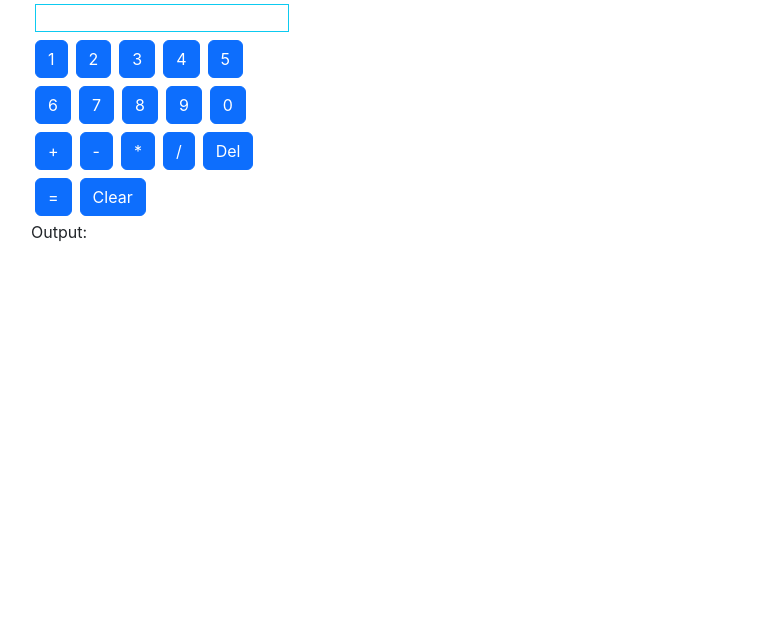
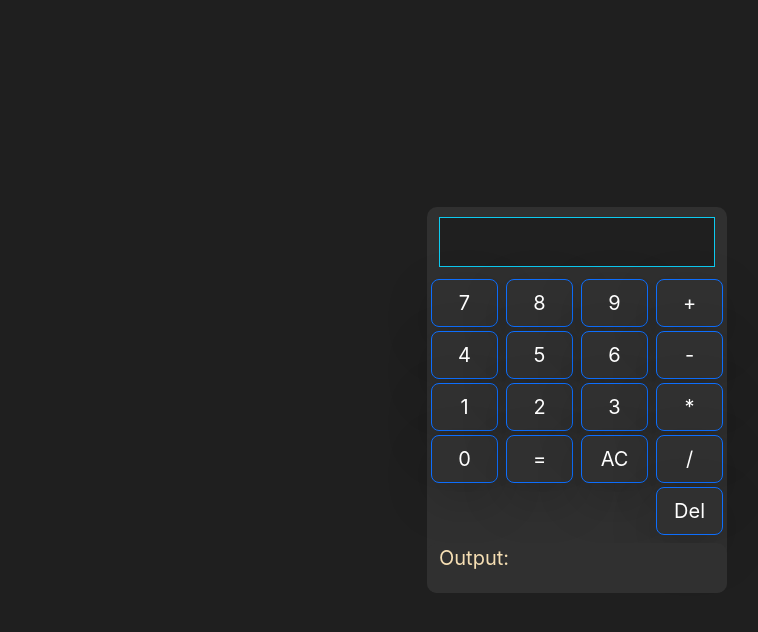
Before and after one commit to yasirarafath96/Applications, a React (Create React App) app: page / in a window 1280 px wide. Shown: the top 632 px of the page, without its empty margins (63-821 px from the left). Built offline with nearby package versions, Linux system fonts and the light colour scheme.

Commit message:
first commit

```diff
--- a/package.json
+++ b/package.json
@@ -9,6 +9,7 @@
     "react": "^18.3.1",
     "react-dom": "^18.3.1",
     "react-scripts": "5.0.1",
+    "sass": "^1.77.4",
     "web-vitals": "^2.1.4"
   },
   "scripts": {
--- a/public/index.html
+++ b/public/index.html
@@ -25,7 +25,7 @@
       Learn how to configure a non-root public URL by running `npm run build`.
     -->
     <link href="https://cdn.jsdelivr.net/npm/bootstrap@5.3.3/dist/css/bootstrap.min.css" rel="stylesheet" integrity="sha384-QWTKZyjpPEjISv5WaRU9OFeRpok6YctnYmDr5pNlyT2bRjXh0JMhjY6hW+ALEwIH" crossorigin="anonymous">
-    <title>React App</title>
+    <title>Calculator</title>
   </head>
   <body>
     <noscript>You need to enable JavaScript to run this app.</noscript>
--- /dev/null
+++ b/src/Calculator2/Calci.css
@@ -0,0 +1,28 @@
+.calculator-out {
+  background-color: #1f1f1f;
+}
+.calculator-in {
+  background-color: #303030;
+  border-radius: 10px;
+  width: 300px;
+}
+.button {
+  background-color: #303030;
+}
+.input {
+  height: 50px;
+  background-color: #1f1f1f;
+  margin-top: 10px;
+  color: wheat;
+  font-size: 20px;
+}
+.output {
+  height: 50px;
+  background-color: #303030;
+  margin-top: 10px 0px 20px 0px;
+  padding-bottom: 20px;
+  color: wheat;
+  font-size: 20px;
+
+  border-radius: 10px;
+}
--- a/src/Calculator2/Calculator2.js
+++ b/src/Calculator2/Calculator2.js
@@ -1,4 +1,5 @@
 import React, { useState } from "react";
+import "../Calculator2/Calci.css";
 
 const Calculator2 = () => {
   const [currentOp, setCurrentOp] = useState("");
@@ -52,35 +53,123 @@ const Calculator2 = () => {
     setOutput("");
   };
 
-  // array of button val n operators
-  const digits1 = ["1", "2", "3", "4", "5"];
-  const digits2 = ["6", "7", "8", "9", "0"];
+  const digits1 = ["7", "4", "1", "0"];
+  const digits2 = ["8", "5", "2"];
+  const digits3 = ["9", "6", "3"];
   const operators = ["+", "-", "*", "/"];
 
   return (
-    <div className="container d-flex align-center justify-center">
-      <div className="container ">
-        <div>
+    <div className="d-flex justify-content-center align-items-center vh-100 calculator-out">
+      <div className="container-md calculator-in">
+        <div className="row">
+          <div className="col-12">
+            <div className="row">
+              <div className="col-12">
                 <input
                   type="text"
                   value={`${currentInput} `}
-            className="border border-info m-1 "
+                  className="border border-info mb-2 w-100 input"
                   readOnly
                 />
               </div>
-        <div>
-          <div className="">
+            </div>
+            <div className="row">
+              <div className="col-3 p-1">
                 {digits1.map((digit) => (
                   <input
                     key={digit}
                     type="button"
                     value={digit}
                     onClick={() => addInput(digit)}
-                className="btn btn-primary m-1 w-14 h-14"
+                    className="btn btn-primary  btn-lg mb-1 w-14 h-14 w-100 shadow-lg button"
                   />
                 ))}
               </div>
-          <div>
+              <div className="col-3 p-1">
+                {digits2.map((digit) => (
+                  <input
+                    key={digit}
+                    type="button"
+                    value={digit}
+                    onClick={() => addInput(digit)}
+                    className="btn btn-primary btn-lg mb-1 w-14 h-14 w-100 shadow-lg button"
+                  />
+                ))}
+                <input
+                  type="button"
+                  value="="
+                  onClick={calculate}
+                  className="btn btn-primary  btn-lg mb-1  w-14 h-14 w-100 shadow-lg button"
+                />
+              </div>
+              <div className="col-3 p-1">
+                {digits3.map((digit) => (
+                  <input
+                    key={digit}
+                    type="button"
+                    value={digit}
+                    onClick={() => addInput(digit)}
+                    className="btn btn-primary btn-lg mb-1 w-14 h-14 w-100 shadow-lg button"
+                  />
+                ))}
+                <input
+                  type="button"
+                  value="AC"
+                  onClick={reset}
+                  className="btn btn-primary btn-lg mb-1 h-14 w-100 shadow-lg button"
+                />
+              </div>
+              <div className="col-3 p-1">
+                {operators.map((operator) => (
+                  <input
+                    key={operator}
+                    type="button"
+                    value={operator}
+                    onClick={() => op(operator)}
+                    className="btn btn-primary btn-lg mb-1 w-14 h-14 w-100 shadow-lg  button"
+                  />
+                ))}
+                <input
+                  type="button"
+                  value="Del"
+                  className="btn btn-primary btn-lg mb-1 w-14 h-14 w-100 shadow-lg  button"
+                  onClick={handleDelete}
+                />
+              </div>
+            </div>
+          </div>
+        </div>
+        <div className="row">
+          <div className="col-12 output">Output: {output}</div>
+        </div>
+      </div>
+    </div>
+  );
+};
+
+export default Calculator2;
+
+/*
+
+<div className="calculator-container">
+        <input
+          type="text"
+          value={`${currentInput} `}
+          className="border border-info m-1"
+          readOnly
+        />
+        <div className="d-flex flex-wrap justify-content-center">
+          {digits1.map((digit) => (
+            <input
+              key={digit}
+              type="button"
+              value={digit}
+              onClick={() => addInput(digit)}
+              className="btn btn-primary m-1 w-14 h-14 "
+            />
+          ))}
+        </div>
+        <div className="d-flex flex-wrap justify-content-center">
           {digits2.map((digit) => (
             <input
               key={digit}
@@ -91,7 +180,7 @@ const Calculator2 = () => {
             />
           ))}
         </div>
-          <div>
+        <div className="d-flex justify-content-center">
           {operators.map((operator) => (
             <input
               key={operator}
@@ -108,8 +197,7 @@ const Calculator2 = () => {
             onClick={handleDelete}
           />
         </div>
-        </div>
-        <div>
+        <div className="d-flex justify-content-center">
           <input
             type="button"
             value="="
@@ -123,12 +211,9 @@ const Calculator2 = () => {
             className="btn btn-primary m-1 h-14"
           />
         </div>
-        <div>
+        <div className="d-flex justify-content-center">
           <p>Output: {output}</p>
         </div>
       </div>
-    </div>
-  );
-};
 
-export default Calculator2;
+*/
```
Also changed, not shown: 1 other file (tests, documents, lock files or other folders). Lines whose indentation alone changed are shown as unchanged.
